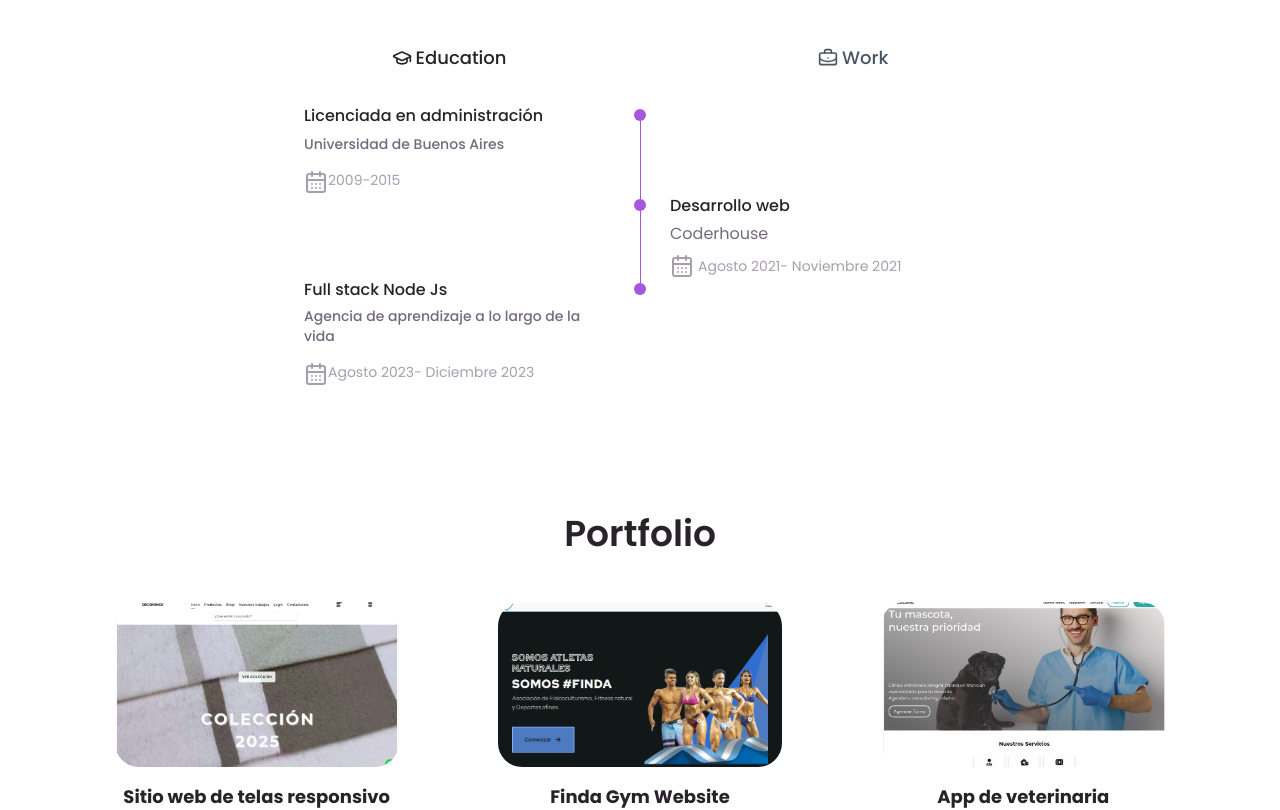
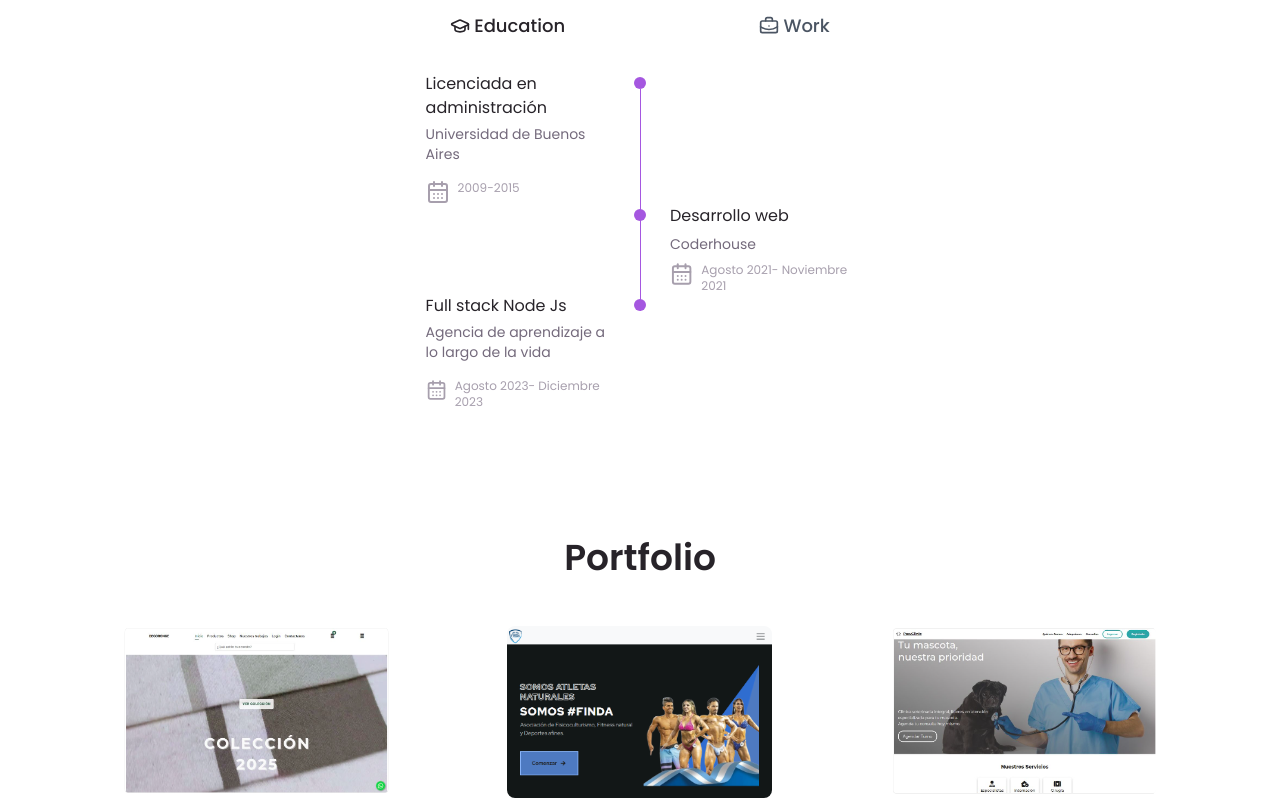
Before and after one commit to natalischwartz/Portfolio-Natali-Schwartz, a React (Vite) app: page / in a window 1280 px wide. Shown: the part 1782-2592 px from the top of the page. Built offline with nearby package versions, Linux system fonts and the light colour scheme.

Commit message:
acomode los timeline

```diff
--- a/src/components/About.jsx
+++ b/src/components/About.jsx
@@ -10,7 +10,7 @@ const About = () => {
           {/* <div className="w-20 h-1 bg-blue-500 mx-auto"></div> */}
         </div>
 
-        <div className="flex flex-col lg:flex-row items-center gap-12">
+        <div className="flex flex-col lg:flex-row gap-12">
           {/* Imagen */}
           <div className="lg:w-2/5 flex justify-center">
             <div className="relative">
--- a/src/components/Experience.jsx
+++ b/src/components/Experience.jsx
@@ -55,8 +55,8 @@ const Experience = () => {
   const activeData = activeTab === 'education' ? educationData : workData;
 
   return (
-    <section id="experience" className="qualification py-16 section dark:bg-dark-container-color">
-      <div className="container mx-auto px-4 max-w-6xl">
+    <section id="experience" className="qualification pt-4 pb-8 md:pt-8 md:pb-16 dark:bg-dark-container-color">
+      <div className="max-w-3xl mx-auto">
         {/* Título */}
         <div className="text-center">
           <h2 className="section__title mb-12 text-2xl font-semibold  md:text-4xl  text-title-color dark:text-dark-title-color">
@@ -103,14 +103,14 @@ const Experience = () => {
                     {/* Left side content (odd items) */}
                     {index % 2 === 0 && (
                       <>
-                        <div className="">
-                          <h3 className="qualification__title text-base font-medium text-title-color mb-1 dark:text-dark-text-color">
+                        <div className="pl-4">
+                          <h3 className="qualification__title text-sm sm:text-base text-title-color mb-1 dark:text-dark-text-color">
                             {item.title}
                           </h3>
-                          <span className="qualification__subtitle text-sm font-medium inline-block mb-4 text-text-color dark:text-dark-text-color">
+                          <span className="qualification__subtitle text-xs sm:text-sm inline-block mb-4 text-text-color dark:text-dark-text-color">
                             {item.subtitle}
                           </span>
-                          <div className="qualification__calendar text-text-color-light text-sm flex  dark:text-dark-text-color">
+                          <div className="qualification__calendar text-text-color-light text-xs flex gap-2  dark:text-dark-text-color">
                             <CalendarDays/>
                             {item.period}
                           </div>
@@ -118,7 +118,7 @@ const Experience = () => {
 
                         {/* Timeline line and dot */}
                         <div className="">
-                          <span className="qualification__rounder inline-block w-3 h-3 bg-first-color rounded-full"></span>
+                          <span className="qualification__rounder inline-block w-3 h-3 bg-first-color rounded-[50%]"></span>
                           {index !== educationData.length - 1 && (
                             <span className="qualification__line block w-[1px] h-full bg-first-color translate-x-[6px] translate-y-[-7px]"></span>
                           )}
@@ -137,20 +137,20 @@ const Experience = () => {
 
                         {/* Timeline line and dot */}
                         <div className="">
-                          <span className="qualification__rounder qualification__rounder inline-block w-3 h-3 bg-first-color rounded-full"></span>
+                          <span className="qualification__rounder inline-block w-3 h-3 bg-first-color rounded-[50%] "></span>
                           {index !== educationData.length - 1 && (
                             <span className="qualification__line block w-[1px] h-full bg-first-color translate-x-[6px] translate-y-[-7px]"></span>
                           )}
                         </div>
 
                         <div className="">
-                          <h3 className="qualification__title text-base font-medium text-title-color mb-1 dark:text-dark-text-color">
+                          <h3 className="qualification__title text-sm sm:text-base  text-title-color mb-1 dark:text-dark-text-color">
                             {item.title}
                           </h3>
-                          <span className="qualification__subtitle inline-block text-text-color mb-2 dark:text-dark-text-color">
+                          <span className="qualification__subtitle text-xs sm:text-sm  inline-block text-text-color mb-2 dark:text-dark-text-color">
                             {item.subtitle}
                           </span>
-                          <div className="qualification__calendar text-text-color-light text-sm flex items-center gap-1 dark:text-dark-text-color">
+                          <div className="qualification__calendar text-text-color-light text-xs flex gap-2 dark:text-dark-text-color">
                             <CalendarDays/>
                             {item.period}
                           </div>
@@ -172,54 +172,55 @@ const Experience = () => {
                     {/* Left side content (odd items) */}
                     {index % 2 === 0 && (
                       <>
-                        <div className="">
-                          <h3 className="qualification__title text-base font-medium text-title-color mb-1 dark:text-dark-text-color">
+                        <div className="pl-4">
+                          <h3 className="qualification__title text-sm sm:text-base  text-title-color mb-1 dark:text-dark-text-color">
                             {item.title}
                           </h3>
-                          <span className="qualification__subtitle inline-block text-text-color mb-2 dark:text-dark-text-color">
+                          <span className="qualification__subtitle text-xs sm:text-sm inline-block text-text-color mb-2 dark:text-dark-text-color">
                             {item.subtitle}
                           </span>
-                          <div className="qualification__calendar text-text-color-light text-sm flex items-center gap-1 dark:text-dark-text-color">
+                          <div className="qualification__calendar text-text-color-light text-xs flex  gap-2 dark:text-dark-text-color">
                             <CalendarDays/>
                             {item.period}
                           </div>
                         </div>
 
-                        {/* Timeline line and dot */}
+                         {/* Timeline line and dot */}
                         <div className="">
-                          <span className="qualification__rounder inline-block w-3 h-3 bg-first-color rounded-full"></span>
+                          <span className="qualification__rounder inline-block w-3 h-3 bg-first-color rounded-[50%]"></span>
                           {index !== workData.length - 1 && (
                             <span className="qualification__line block w-[1px] h-full bg-first-color translate-x-[6px] translate-y-[-7px]"></span>
                           )}
                         </div>
 
-                        {/* Empty div for right side */}
+
+                         {/* Empty div for right side */}
                         <div></div>
                       </>
                     )}
 
-                    {/* Right side content (even items) */}
+                     {/* Right side content (even items) */}
                     {index % 2 === 1 && (
                       <>
                         {/* Empty div for left side */}
-                        {/* <div className="col-span-5"></div>
-                         */}
+                        <div></div>
+
                         {/* Timeline line and dot */}
                         <div className="">
-                          <span className="qualification__rounder inline-block w-3 h-3 bg-first-color rounded-full"></span>
+                          <span className="qualification__rounder inline-block w-3 h-3 bg-first-color rounded-[50%]"></span>
                           {index !== workData.length - 1 && (
                             <span className="qualification__line block w-[1px] h-full bg-first-color translate-x-[6px] translate-y-[-7px]"></span>
                           )}
                         </div>
 
                         <div className="">
-                          <h3 className="qualification__title text-base font-medium text-title-color mb-1 dark:text-dark-text-color">
+                          <h3 className="qualification__title text-sm sm:text-base text-title-color mb-1 dark:text-dark-text-color">
                             {item.title}
                           </h3>
-                          <span className="qualification__subtitle inline-block text-text-color mb-2 dark:text-dark-text-color">
+                          <span className="qualification__subtitle text-xs sm:text-sm inline-block text-text-color mb-2 dark:text-dark-text-color">
                             {item.subtitle}
                           </span>
-                          <div className="qualification__calendar text-text-color-light text-sm flex items-center gap-1 dark:text-dark-text-color">
+                          <div className="qualification__calendar text-text-color-light text-xs flex gap-2 dark:text-dark-text-color">
                             <CalendarDays/>
                             {item.period}
                           </div>
--- a/src/components/Hero.jsx
+++ b/src/components/Hero.jsx
@@ -18,7 +18,7 @@ const Hero = () => {
                         <a href="https://www.linkedin.com/in/natali-schwartz"
                         target="_blank"
                         rel="noopener noreferer"
-                        className="home__social-icon text-xl text-first-color hover:text-first-color-alt dark:text-dark-title-color dark:hover:text-first-color-lighter transition-colors"
+                        className="home__social-icon text-xl text-first-color hover:text-first-color-alt dark:text-first-color-lighter dark:hover:text-first-color-lighter transition-colors"
                         aria-label="LinkedIn">
                             <Linkedin />
                         </a>
@@ -26,7 +26,7 @@ const Hero = () => {
                         <a href="https://github.com/natalischwartz"
                         target="_blank"
                         rel="noopener noreferer"
-                        className="home__social-icon text-xl text-first-color hover:text-first-color-alt dark:text-dark-title-color dark:hover:text-first-color-lighter transition-colors"
+                        className="home__social-icon text-xl text-first-color hover:text-first-color-alt dark:text-first-color-lighter dark:hover:text-first-color-lighter transition-colors"
                         aria-label="Github">
                             <Github />
                         </a>
@@ -49,7 +49,7 @@ const Hero = () => {
                     </div> */}
                     {/* Text Content */}
                     <div className=" flex flex-col items-center justify-center text-center lg:text-left max-w-2xl">
-                        <h1 className="text-4xl md:text-5xl lg:text-6xl font-semibold text-title-color dark:text-dark-title-color mb-4 text-center">Hola mundo, Soy <span className="text-first-color dark:text-first-color-second">Natali</span></h1>
+                        <h1 className="text-4xl md:text-5xl lg:text-6xl font-semibold text-title-color dark:text-dark-title-color mb-4 text-center">Hola mundo, Soy <span className="text-first-color dark:text-first-color-lighter">Natali</span></h1>
                         <h3 className="text-xl md:text-2xl lg:text-3xl font-medium text-text-color dark:text-gray-300 mb-6">Desarrolladora Full Stack</h3>
                         <p className="text-lg md:text-xl text-text-color dark:text-gray-400 mb-8 px-4 lg:px-0 text-center">Experiencia en Desarrollo Web y Diseño, produciendo proyectos de calidad</p>
                         <a href="#contact"
--- a/src/components/Projects.jsx
+++ b/src/components/Projects.jsx
@@ -79,12 +79,12 @@ const Portfolio = () => {
           >
             {projects.map((project) => (
               <SwiperSlide key={project.id}>
-                <div className="portfolio__content overflow-hidden hover:shadow-xl transition-shadow duration-300 w-full">
+                <div className="portfolio__content py-0 px-6 hover:shadow-xl transition-shadow duration-300 w-full">
                   <div className="portfolio__image-container">
                     <img
                       src={project.image}
                       alt={project.alt}
-                      className="portfolio__img w-[284px] h-[165px] rounded-3xl object-cover justify-self-center"
+                      className="portfolio__img w-[265px] rounded-lg object-cover justify-self-center"
                     />
                   </div>
                   <div className="portfolio__data flex flex-col items-center gap-4">
--- a/src/index.css
+++ b/src/index.css
@@ -29,11 +29,10 @@
   column-gap:1.5rem;
 }
 
-.qualification__sections{
-  display: grid;
-  grid-template-columns: 0.6fr;
-  justify-content: center;
+.swiper-pagination-horizontal{
+  bottom:auto;
 }
+
 /*==================== MEDIA QUERIES ====================*/
 
 @media screen and (max-width:422px){
@@ -45,9 +44,9 @@
 }
 
 @media screen and (min-width:568px){
-  .qualification__sections {
-    display: grid;
-    grid-template-columns: 0.6fr;
-    justify-content: center;
-  }
+  .qualification__sections{
+  display: grid;
+  grid-template-columns: 0.6fr;
+  justify-content: center;
 }
+}
```
Also changed, not shown: src/components/Header.jsx (+4 -4 lines), 2 other files (tests, documents, lock files or other folders).
